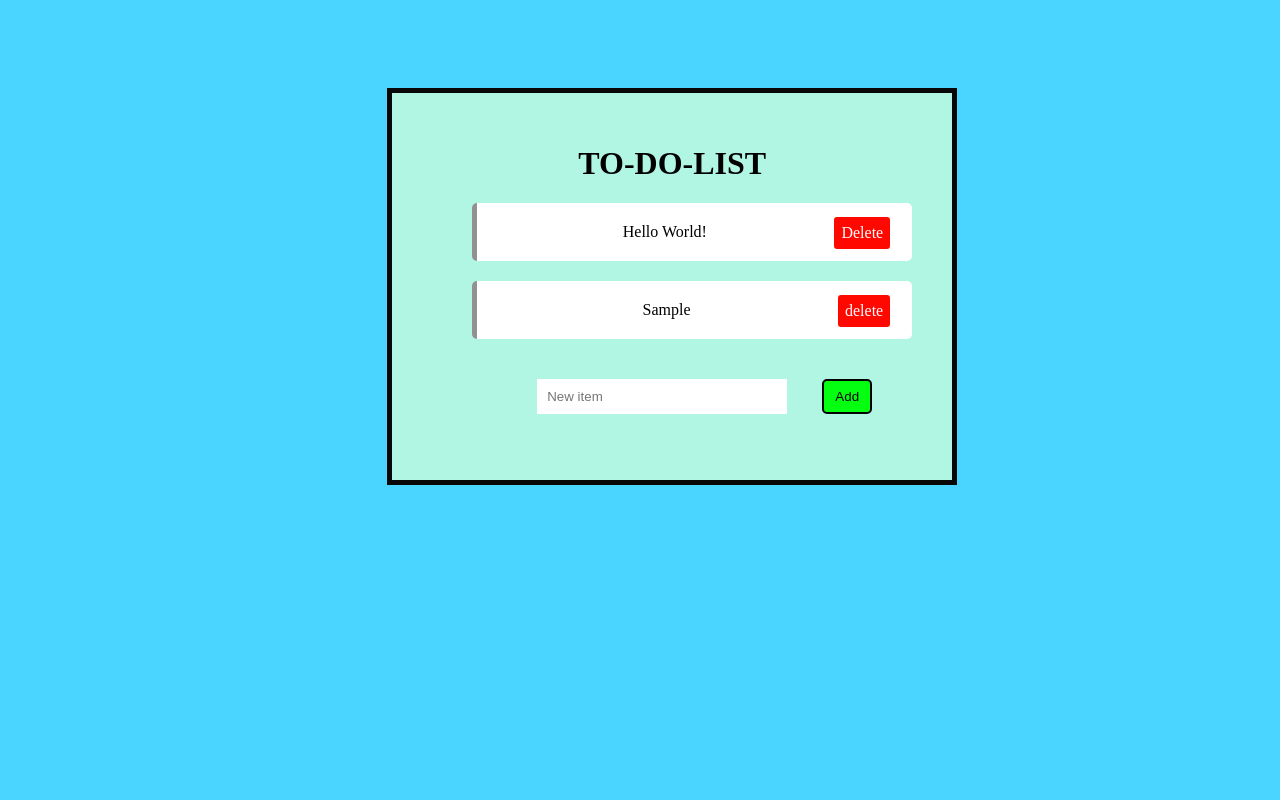
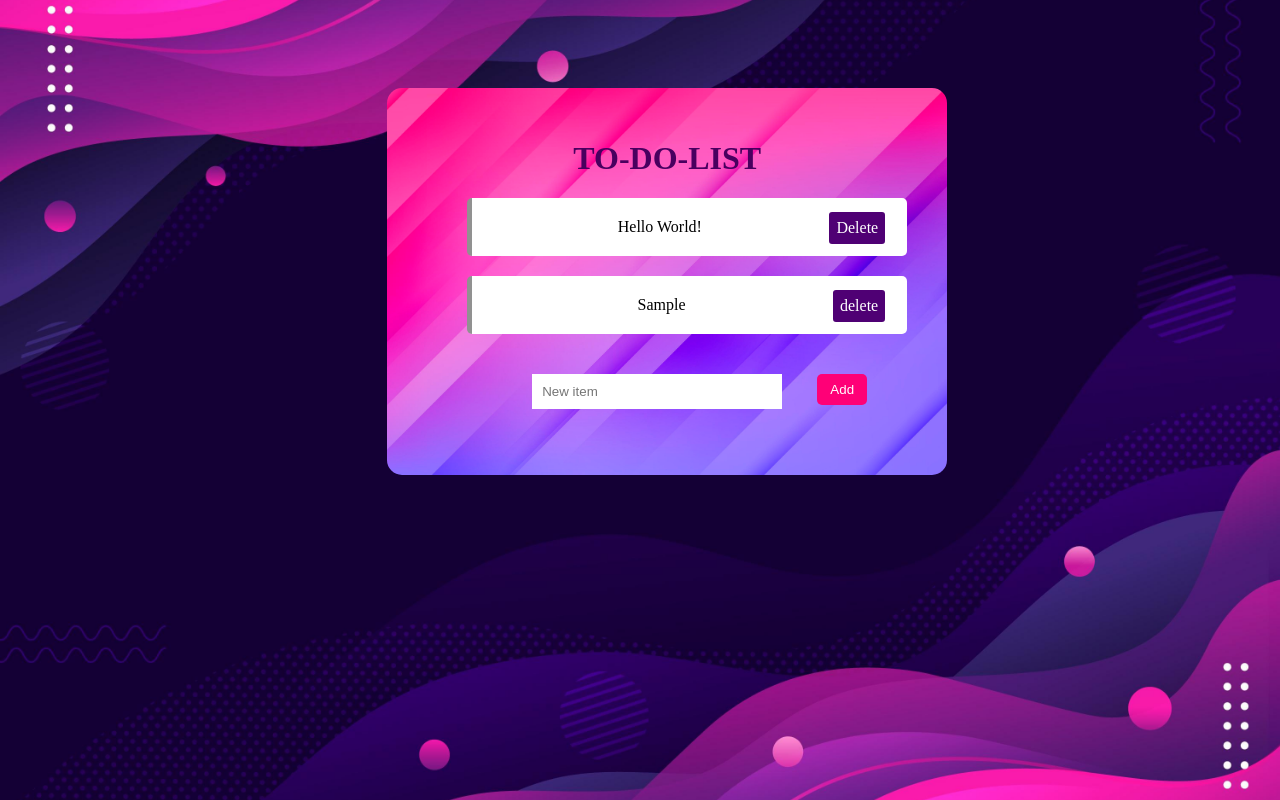
Before and after one commit to Santhosh174/To-Do-list, a plain HTML site: page index.html in a window 1280 px wide. Both pictures are taken after typing "Sample" into the empty fields and a click on the button "Add". Drawn offline with Linux system fonts and the light colour scheme.

Commit message:
modified

```diff
--- a/js.js
+++ b/js.js
@@ -9,13 +9,15 @@ list.addEventListener('click',function(e){
 
 /*create element*/
 const del=document.forms['add'];
+var inp=document.getElementById("summa");
 del.addEventListener('submit',function(e){
     e.preventDefault();
     const val=del.querySelector('input[type="text"]').value;
     if(val==""){
-        alert("Enter a valid item");
-    }
+        inp.style.border="2px solid red";
+        }
     else{
+        inp.style.border="none";
     const li=document.createElement('li');
     const new_ele=document.createElement('span');
     const del_btn=document.createElement("span");
@@ -27,6 +29,6 @@ del.addEventListener('submit',function(e){
      li.appendChild(new_ele);
      li.appendChild(del_btn);
      list.appendChild(li);
-     document.getElementById("summa").value="";
+     inp.value="";
     }
 });
--- a/style.css
+++ b/style.css
@@ -2,17 +2,29 @@
     border: 50px;
 }
 body{
-    background-color: rgb(73, 213, 255);
+    background-image: url("./img/bg.jpg");
+    height: 80%;
+    background-position: center;
+    background-repeat: no-repeat;
+    background-size: cover;
+    overflow-y: auto;
 }
 .main{
     justify-content: center;
     text-align: center;
-    background-color: rgba(203, 255, 219, 0.801);
+    background-image: url("./img/main.jpg");
+    background-position: center;
+    background-repeat: no-repeat;
+    background-size: cover;
     margin-left: 30%;
     margin-top: 7%;
     padding: 30px;
     width: 500px;
-    border: 5px solid rgb(8, 8, 8);
+    border-radius: 15px;
+}
+.main h1{
+    color: rgb(73, 0, 95);
+    font-weight: bold;
 }
 #item ul{
     list-style-type:none ;
@@ -25,7 +37,7 @@ body{
     border-radius: 5px;
 }
 #item li:hover{
-    border-left:5px solid rgb(255, 0, 0) ;
+    border-left:5px solid rgb(79, 0, 116) ;
 }
 .delete{
     float: right;
@@ -33,14 +45,14 @@ body{
     border: 5px;
     border: 2px solid white;
     border-radius: 5px;
-    background-color: rgb(255, 8, 0);
+    background-color: rgb(79, 0, 116);
     margin-top: -2%;
     padding: 7px;
     cursor: pointer;
 }
 .delete:hover{
-    color: rgb(255, 8, 0);
-    border: 2px solid rgb(255, 8, 0);
+    color: rgb(79, 0, 116);
+    border: 2px solid rgb(79, 0, 116);
     background-color: white;
     padding: 7px;
 }
@@ -56,16 +68,21 @@ body{
 #add button{
     float: right;
     margin-right: 30px;
-    background-color: rgb(4, 255, 17);
+    background-color: rgb(255, 0, 119);
     padding: 8px;
     width: 50px;
-    border: 2px solid black;
     border-radius: 5px;
-    color: rgb(0, 0, 0);
+    color: rgb(255, 255, 255);
     cursor: pointer;
 }
 #add button:hover{
-    background-color: black;
-    color: rgb(30, 255, 0);
-    border: 2px solid rgb(30, 255, 0);
+    background-color: rgb(255, 59, 212);
+
 }
+@media only screen and (max-width: 600px){
+    .main{
+        background-image: url("./img/main.jpg");
+
+    }
+
+}
```
Also changed, not shown: img/bg.jpg (added), img/main.jpg (added).
